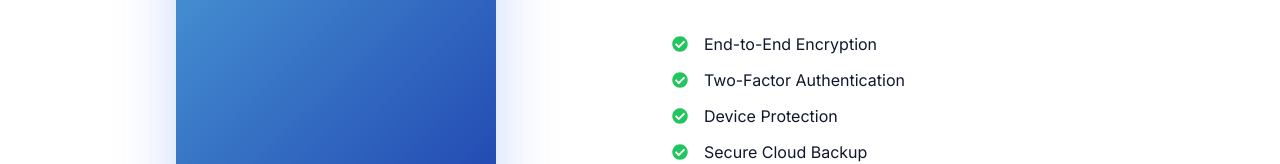
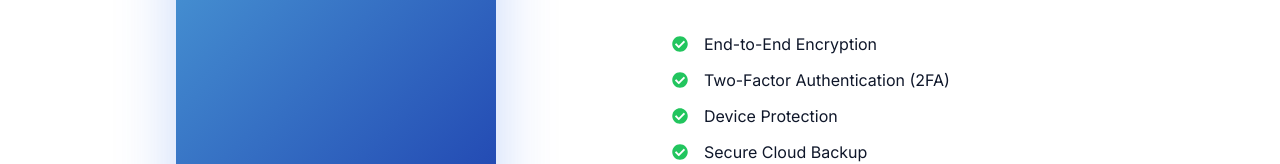
Before and after one commit to Deejoft/Linkschat-Web-Portal-, a React (Vite) app: page / in a window 1280 px wide. Shown: the part 2174-2338 px from the top of the page. Built offline with nearby package versions, Linux system fonts and the light colour scheme.

Commit message:
Deploy latests

```diff
--- a/src/components/Privacy/Privacy.jsx
+++ b/src/components/Privacy/Privacy.jsx
@@ -42,7 +42,7 @@ function Privacy() {
 
             <li>
               <FaCheckCircle />
-              Two-Factor Authentication
+              Two-Factor Authentication (2FA)
             </li>
 
             <li>
```
